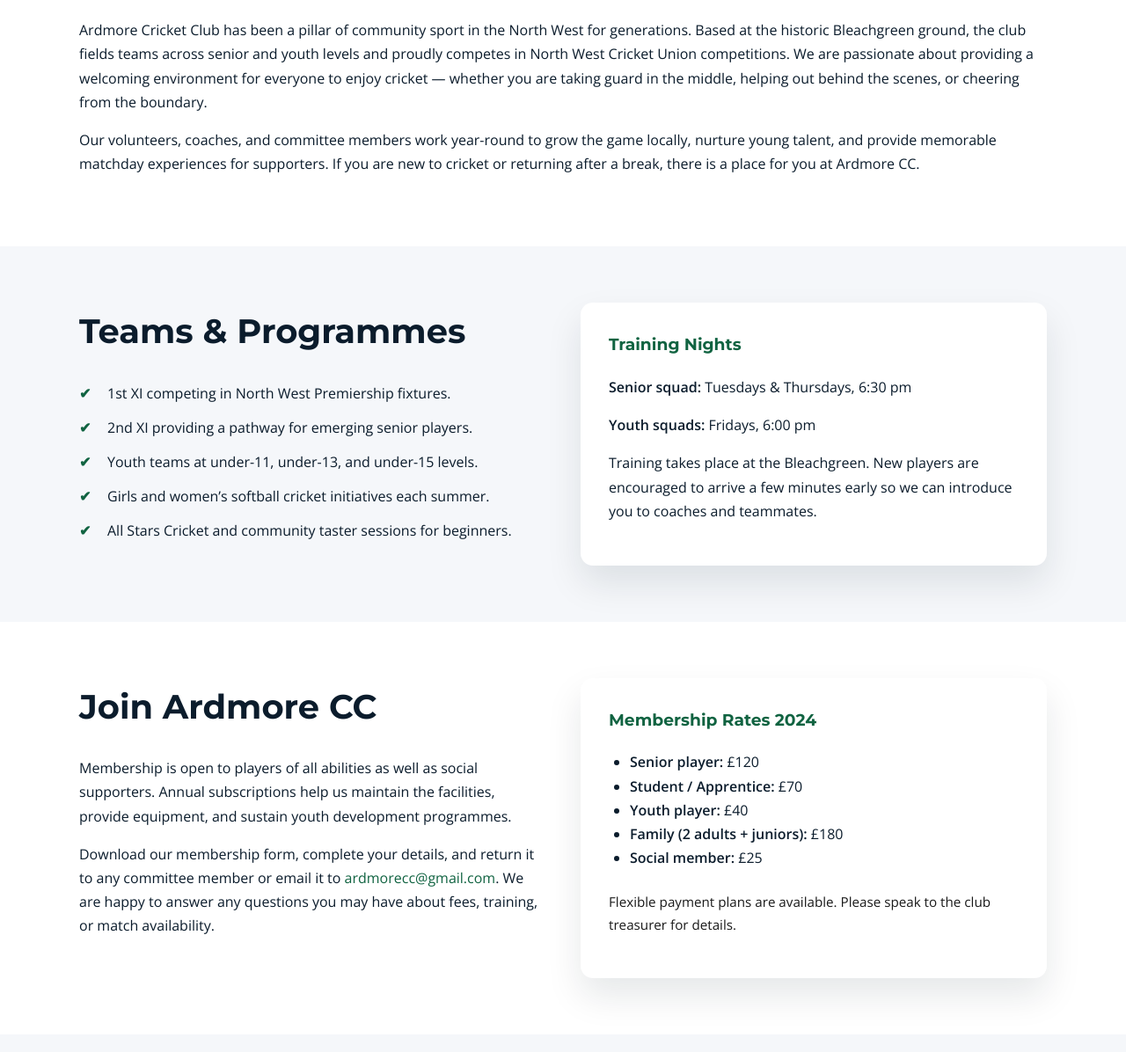
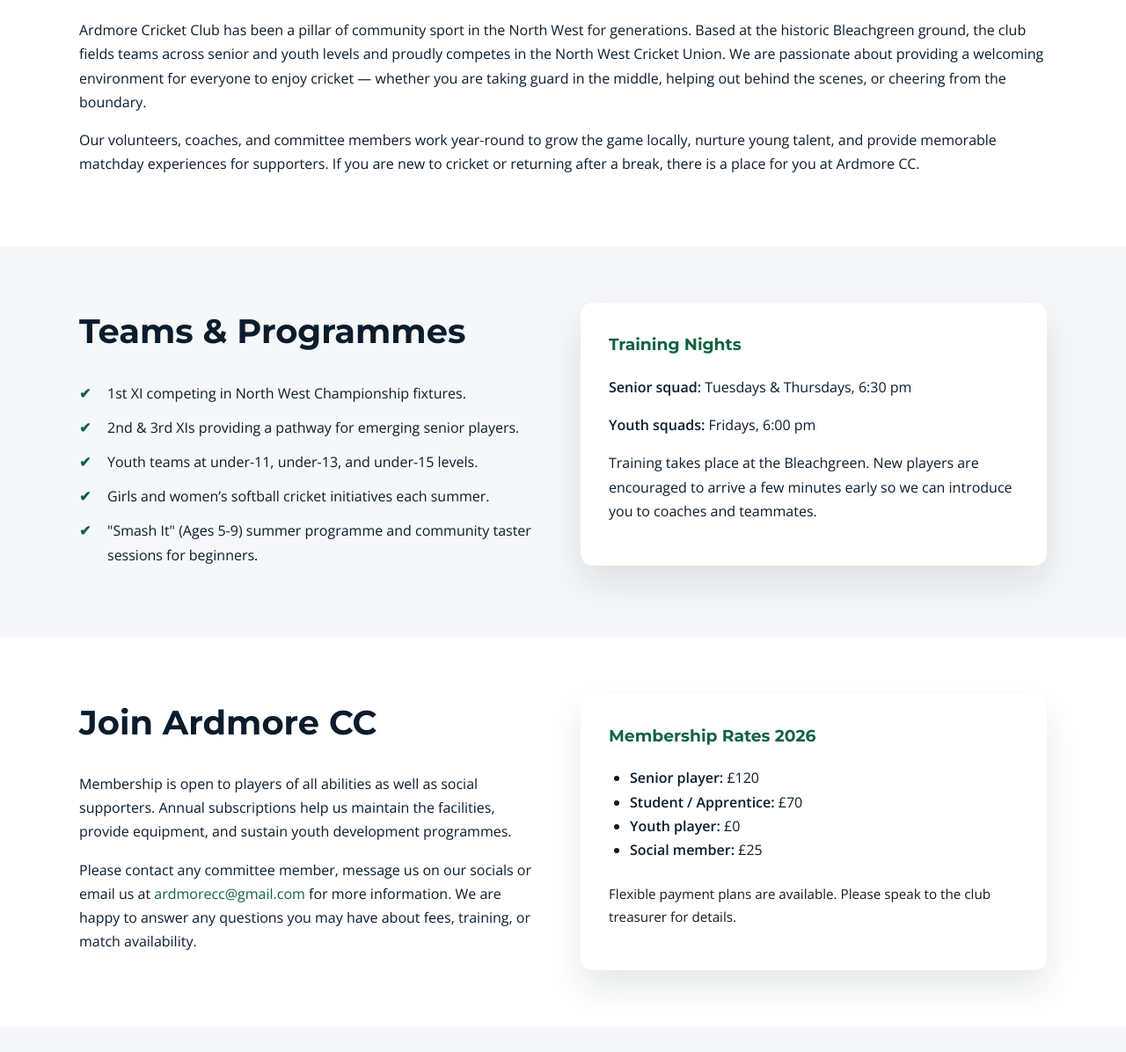
Before and after one commit to kmart93/ACCSimpleSite, a plain HTML site: page index.html in a window 1280 px wide. Shown: the part 704-1900 px from the top of the page at 88% size. Drawn offline with nearby package versions, Linux system fonts and the light colour scheme; a script that the page names is missing.

Commit message:
updates to text

```diff
--- a/index.html
+++ b/index.html
@@ -36,8 +36,8 @@
         <h2>About the Club</h2>
         <p>
           Ardmore Cricket Club has been a pillar of community sport in the North West for generations. Based at the historic
-          Bleachgreen ground, the club fields teams across senior and youth levels and proudly competes in North West Cricket Union
-          competitions. We are passionate about providing a welcoming environment for everyone to enjoy cricket &mdash; whether you
+          Bleachgreen ground, the club fields teams across senior and youth levels and proudly competes in the North West Cricket Union.
+          We are passionate about providing a welcoming environment for everyone to enjoy cricket &mdash; whether you
           are taking guard in the middle, helping out behind the scenes, or cheering from the boundary.
         </p>
         <p>
@@ -53,11 +53,11 @@
         <div>
           <h2>Teams &amp; Programmes</h2>
           <ul class="list list--check">
-            <li>1st XI competing in North West Premiership fixtures.</li>
-            <li>2nd XI providing a pathway for emerging senior players.</li>
+            <li>1st XI competing in North West Championship fixtures.</li>
+            <li>2nd & 3rd XIs providing a pathway for emerging senior players.</li>
             <li>Youth teams at under-11, under-13, and under-15 levels.</li>
             <li>Girls and women&rsquo;s softball cricket initiatives each summer.</li>
-            <li>All Stars Cricket and community taster sessions for beginners.</li>
+            <li>"Smash It" (Ages 5-9) summer programme and community taster sessions for beginners.</li>
           </ul>
         </div>
         <div class="card">
@@ -81,18 +81,17 @@
             facilities, provide equipment, and sustain youth development programmes.
           </p>
           <p>
-            Download our membership form, complete your details, and return it to any committee member or email it to
-            <a href="mailto:ardmorecc@gmail.com">ardmorecc@gmail.com</a>. We are happy to answer any questions you may have about
+            Please contact any committee member, message us on our socials or email us at
+            <a href="mailto:ardmorecc@gmail.com">ardmorecc@gmail.com</a> for more information. We are happy to answer any questions you may have about
             fees, training, or match availability.
           </p>
         </div>
         <div class="card">
-          <h3>Membership Rates 2024</h3>
+          <h3>Membership Rates 2026</h3>
           <ul class="list">
             <li><strong>Senior player:</strong> £120</li>
             <li><strong>Student / Apprentice:</strong> £70</li>
-            <li><strong>Youth player:</strong> £40</li>
-            <li><strong>Family (2 adults + juniors):</strong> £180</li>
+            <li><strong>Youth player:</strong> £0</li>
             <li><strong>Social member:</strong> £25</li>
           </ul>
           <p class="card__note">Flexible payment plans are available. Please speak to the club treasurer for details.</p>
@@ -119,16 +118,16 @@
           <h2>Plan Your Visit</h2>
           <p>
             The Bleachgreen sits just outside the village of Ardmore, approximately 6 miles from Derry~Londonderry city centre. Matchday
-            parking is available on-site with overflow options in the village. Please follow steward directions and park responsibly.
+            parking is available on-site.
           </p>
           <p>
-            Refreshments are served from the clubhouse kiosk during senior fixtures, and supporters can enjoy excellent views from the
+            Refreshments are served from the licensed bar in the clubhouse during senior fixtures, and supporters can enjoy excellent views from the
             pavilion or grass banking around the ground. Dogs are welcome but should remain on leads at all times.
           </p>
         </div>
         <iframe
           title="Ardmore Cricket Club Map"
-          src="https://www.google.com/maps/embed?pb=!1m18!1m12!1m3!1d2333.376561621268!2d-7.269042323806631!3d54.989723852686196!2m3!1f0!2f0!3f0!3m2!1i1024!2i768!4f13.1!3m3!1m2!1s0x484f1df7c0e0e5fd%3A0xc2d7ae793c7d8b77!2sArdmore%20Cricket%20Club!5e0!3m2!1sen!2suk!4v1681400000000!5m2!1sen!2suk"
+          src="https://www.google.com/maps?q=54.9684425,-7.2637513&z=15&output=embed"
           width="100%"
           height="300"
           style="border:0"
@@ -145,7 +144,7 @@
           <h2>Contact &amp; Social</h2>
           <p>
             Stay in touch with Ardmore Cricket Club for match updates, events, and community news. Follow us on social media or drop us
-            a message &mdash; we would love to hear from you.
+            a message &mdash; we would love to hear from you!
           </p>
           <ul class="list">
             <li>Email: <a href="mailto:ardmorecc@gmail.com">ardmorecc@gmail.com</a></li>
```
